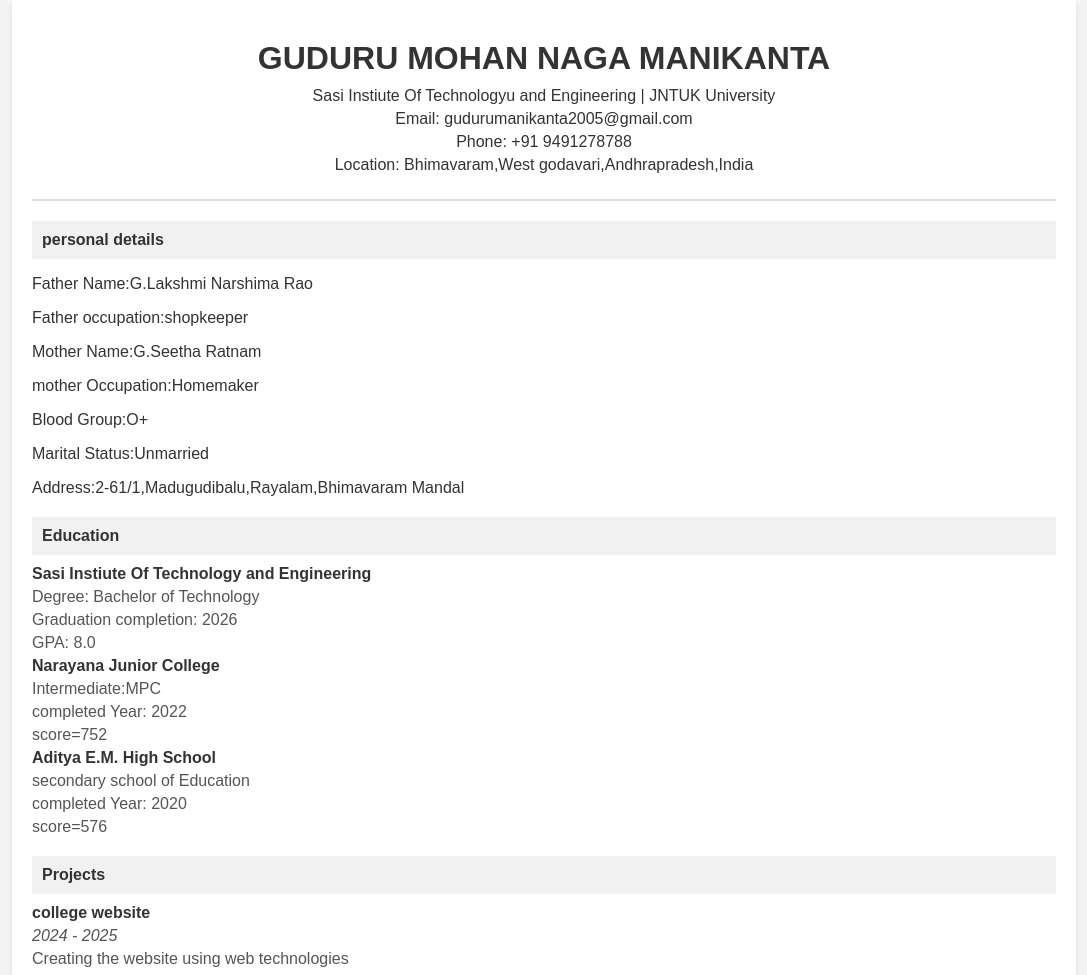
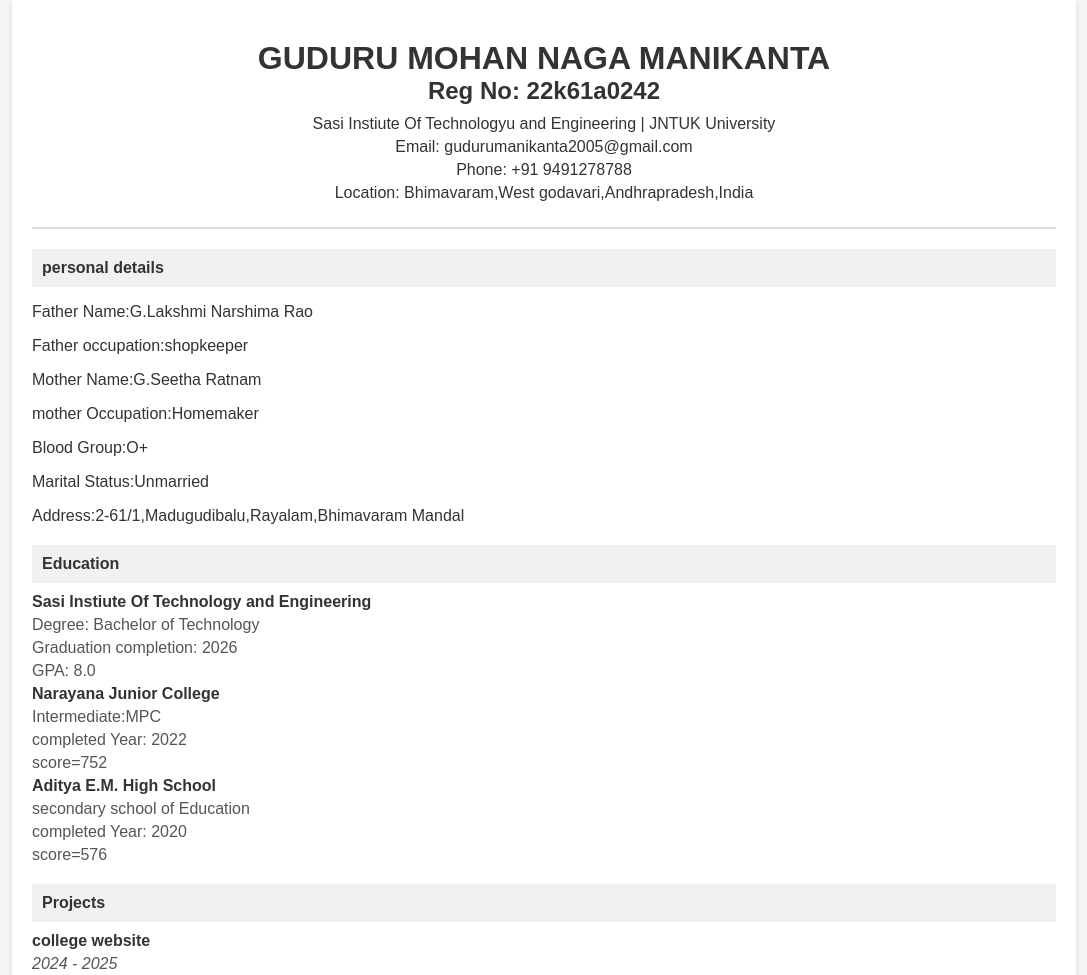
Before and after one commit to Guduru2401/Guduru2401.github.io, a plain HTML site: page index.html in a window 1280 px wide. Shown: the top 975 px of the page, without its empty margins (96-1183 px from the left). Drawn offline with Linux system fonts and the light colour scheme.

Commit message:
Updated reg no in index.html

```diff
--- a/index.html
+++ b/index.html
@@ -87,6 +87,7 @@
     <div class="container">
         <div class="header">
             <h1>GUDURU MOHAN NAGA MANIKANTA</h1>
+            <h2>Reg No: 22k61a0242</h2>
             <div class="contact-info">
                 <p>Sasi Instiute Of Technologyu and Engineering | JNTUK University</p>
                 <p>Email: gudurumanikanta2005@gmail.com</p>
```
